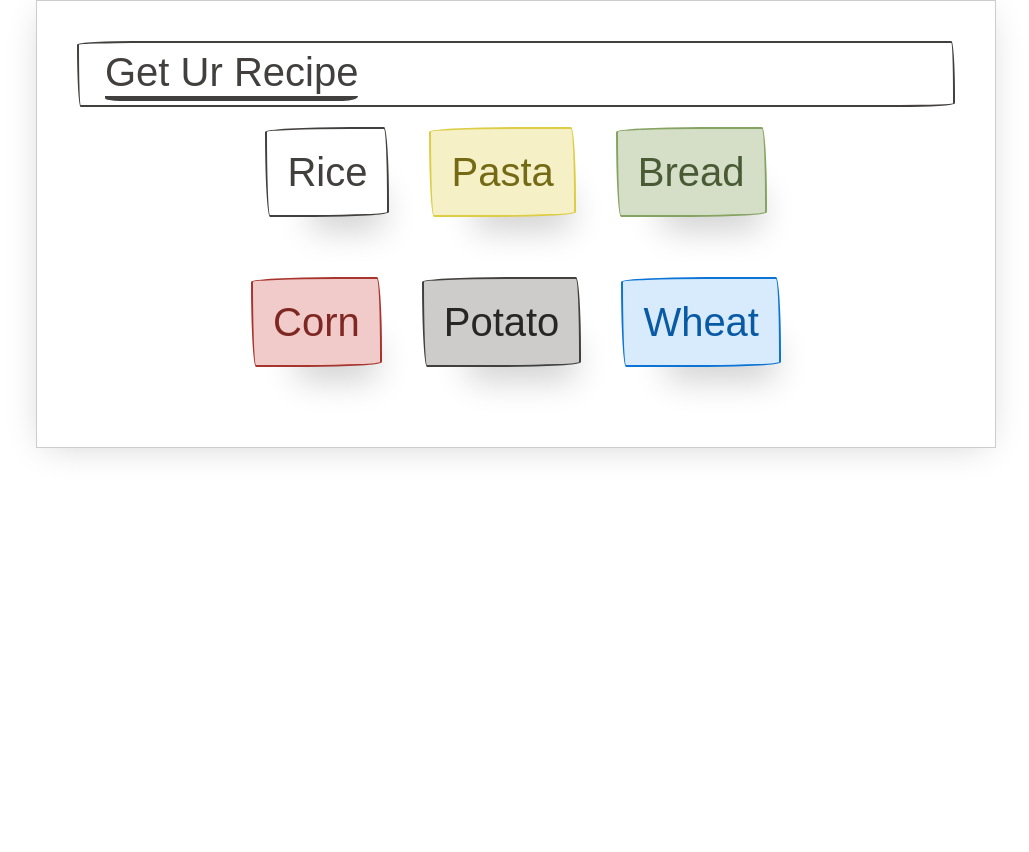
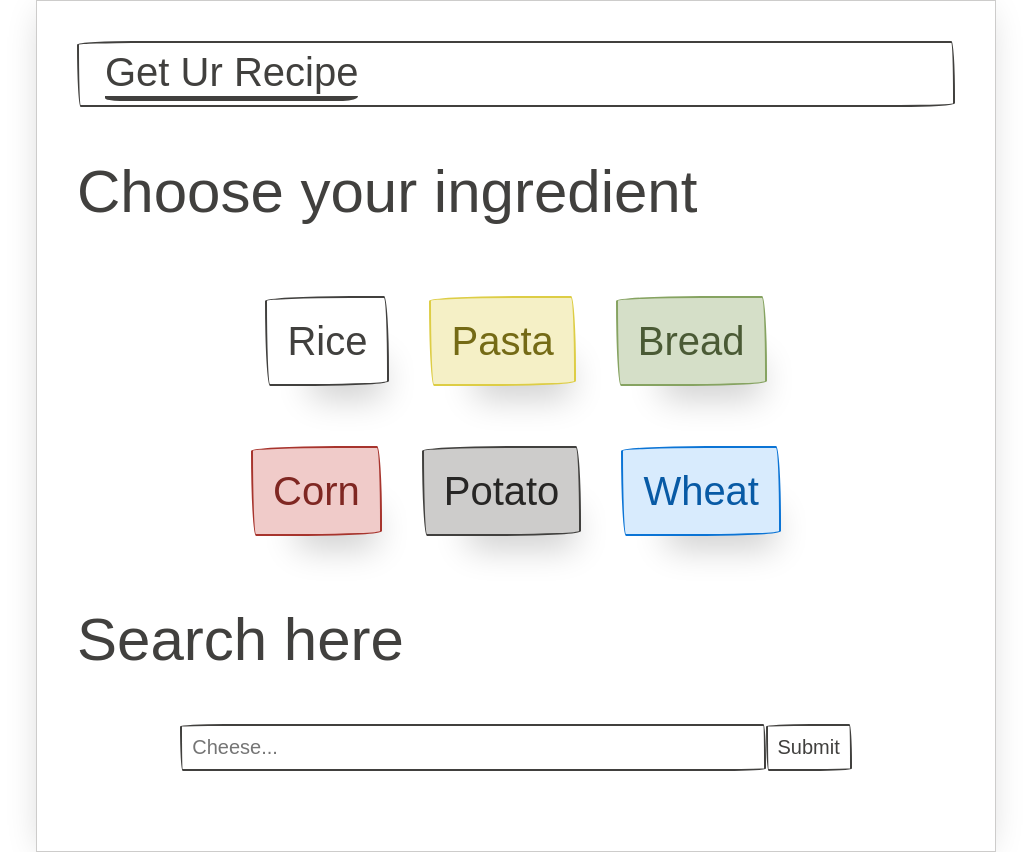
Before and after one commit to ilham-nasution/get-recipe-app, a React (Create React App) app: page / in a window 1280 px wide. Shown: the whole page, without its empty margins (124-1153 px from the left). Before the commit the page ends 800 px from the top, so only its background shows below. Built offline with nearby package versions, Linux system fonts and the light colour scheme; a web font is replaced by a local one.

Commit message:
add search by ingredient

```diff
--- a/package.json
+++ b/package.json
@@ -9,6 +9,7 @@
     "axios": "^0.19.2",
     "react": "^16.13.1",
     "react-dom": "^16.13.1",
+    "react-hook-form": "^5.7.2",
     "react-router-dom": "^5.2.0",
     "react-scripts": "3.4.1"
   },
--- a/src/App.js
+++ b/src/App.js
@@ -1,8 +1,9 @@
 import React from "react";
-import { BrowserRouter as Router, Route, Switch, Link } from "react-router-dom";
+import { BrowserRouter as Router, Route, Switch } from "react-router-dom";
 import Navbar from "./Components/Navbar";
 import RecipeList from "./Components/RecipeList";
 import Recipe from "./Components/Recipe";
+import Homepage from "./Components/Homepage";
 import "./App.css";
 
 const App = () => {
@@ -10,32 +11,11 @@ const App = () => {
     <Router>
       <div className="paper container">
         <Navbar />
-        <div className="row flex-center">
-          <Link to="/recipes/rice">
-            <button className="btn-large margin">Rice</button>
-          </Link>
-          <Link to="/recipes/pasta">
-            <button className="btn-large btn-warning margin">Pasta</button>
-          </Link>
-          <Link to="/recipes/bread">
-            <button className="btn-large btn-success margin">Bread</button>
-          </Link>
-        </div>
-        <div className="row flex-center">
-          <Link to="/recipes/corn">
-            <button className="btn-large btn-danger margin">Corn</button>
-          </Link>
-          <Link to="/recipes/potato">
-            <button className="btn-large btn-primary margin">Potato</button>
-          </Link>
-          <Link to="/recipes/wheat">
-            <button className="btn-large btn-secondary margin">Wheat</button>
-          </Link>
-        </div>
 
         <Switch>
+          <Route exact path="/" component={Homepage} />
           <Route exact path="/recipes/:ingredient" component={RecipeList} />
-          <Route exact path="/recipes/:ingredient/:id" component={Recipe} />
+          <Route exact path="/recipes/detail/:id" component={Recipe} />
         </Switch>
       </div>
     </Router>
--- /dev/null
+++ b/src/Components/CategoryBtn.jsx
@@ -0,0 +1,16 @@
+import React from "react";
+import { Link } from "react-router-dom";
+
+const CategoryBtn = (props) => {
+  return (
+    <Link to={`/recipes/${props.name}`}>
+      <button className={`btn-large margin ${props.color}`}>
+        {props.name.replace(/\w\S*/g, (w) =>
+          w.replace(/^\w/, (c) => c.toUpperCase())
+        )}
+      </button>
+    </Link>
+  );
+};
+
+export default CategoryBtn;
--- /dev/null
+++ b/src/Components/Homepage.jsx
@@ -0,0 +1,25 @@
+import React from "react";
+import CategoryBtn from "./CategoryBtn";
+import Search from "./Search";
+
+const Homepage = () => {
+  return (
+    <div>
+      <h2>Choose your ingredient</h2>
+      <div className="row flex-center">
+        <CategoryBtn name="rice" />
+        <CategoryBtn name="pasta" color="btn-warning" />
+        <CategoryBtn name="bread" color="btn-success" />
+      </div>
+      <div className="row flex-center">
+        <CategoryBtn name="corn" color="btn-danger" />
+        <CategoryBtn name="potato" color="btn-primary" />
+        <CategoryBtn name="wheat" color="btn-secondary" />
+      </div>
+      <h2>Search here</h2>
+      <Search />
+    </div>
+  );
+};
+
+export default Homepage;
--- a/src/Components/Recipe.jsx
+++ b/src/Components/Recipe.jsx
@@ -13,13 +13,14 @@ const Recipe = () => {
       const result = await axios(
         `https://api.spoonacular.com/recipes/${id}/information?apiKey=541436aa58c2400e94d3d976aeac8f84`
       );
+      debugger;
       setRecipe(result.data);
     };
     fetchRecipe();
   }, [id]);
 
   return (
-    <div className="row flex-center">
+    <div className="row">
       <div className="col">
         <img src={recipe.image} alt="food" />
         <h1>{recipe.title}</h1>
--- a/src/Components/RecipeList.jsx
+++ b/src/Components/RecipeList.jsx
@@ -25,7 +25,7 @@ const Homepage = () => {
 
           <div className="card-body">
             <p className="card-title">{recipe.title}</p>
-            <Link to={`/recipe/${recipe.id}`} className="btn-small">
+            <Link to={`/recipes/detail/${recipe.id}`} className="btn-small">
               Recipe detail
             </Link>
           </div>
--- /dev/null
+++ b/src/Components/Search.jsx
@@ -0,0 +1,32 @@
+import React from "react";
+import { useHistory } from "react-router-dom";
+import { useForm } from "react-hook-form";
+
+const Search = () => {
+  let history = useHistory();
+  const { register, handleSubmit } = useForm();
+  const onSubmit = (data) => history.push(`recipes/${data.ingredient}`);
+
+  return (
+    <form onSubmit={handleSubmit(onSubmit)}>
+      <div className="row flex-center">
+        <div className="col-8">
+          <div className="form-group">
+            <input
+              name="ingredient"
+              ref={register}
+              className="input-block"
+              type="text"
+              placeholder="Cheese..."
+            />
+          </div>
+        </div>
+        <div className="form-group">
+          <input type="submit" value="Submit" />
+        </div>
+      </div>
+    </form>
+  );
+};
+
+export default Search;
```
Also changed, not shown: 1 other file (tests, documents, lock files or other folders).
